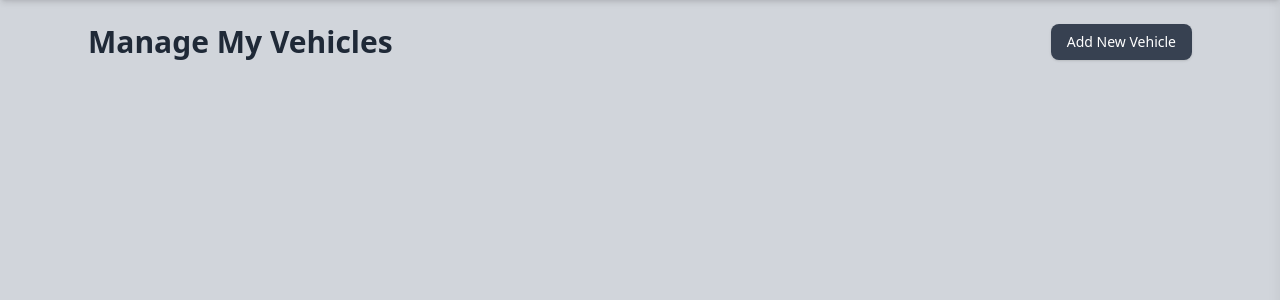
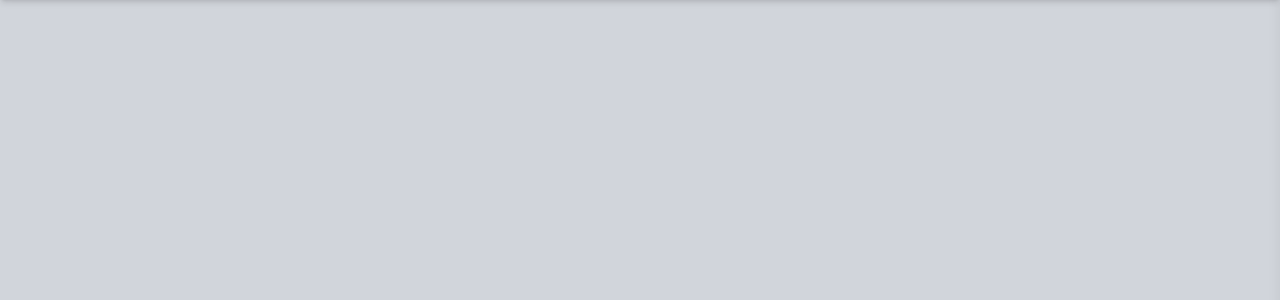
Before and after one commit to tmpurcell/Garage-Project, a Flask app: page /manage_cars in a window 1280 px wide. Shown: the part 64-364 px from the top of the page. Run offline with Flask 3, Linux system fonts and the light colour scheme; the visitor is signed in with stand-in values (Sample User, id 1); data that the repository does not hold is empty; some libraries are stand-ins or nearby versions.

Commit message:
Remove add button

```diff
--- a/mycarapp/templates/manage_cars.html
+++ b/mycarapp/templates/manage_cars.html
@@ -55,15 +55,6 @@
         transform: translateX(20px);
     }
 </style>
-
-<div class="mb-6">
-    <div class="flex flex-col sm:flex-row sm:items-center sm:justify-between gap-4">
-        <h1 class="text-2xl sm:text-3xl font-bold text-gray-800">Manage My Vehicles</h1>
-        <button id="addCarBtn" class="bg-gray-700 text-white px-4 py-2 rounded-lg hover:bg-gray-800 transition flex items-center gap-2 shadow hover:shadow-xl transform hover:scale-105 text-sm">
-            Add New Vehicle
-        </button>
-    </div>
-</div>
 
 {% if cars %}
 <div class="grid grid-cols-1 lg:grid-cols-2 xl:grid-cols-3 gap-6">
```
